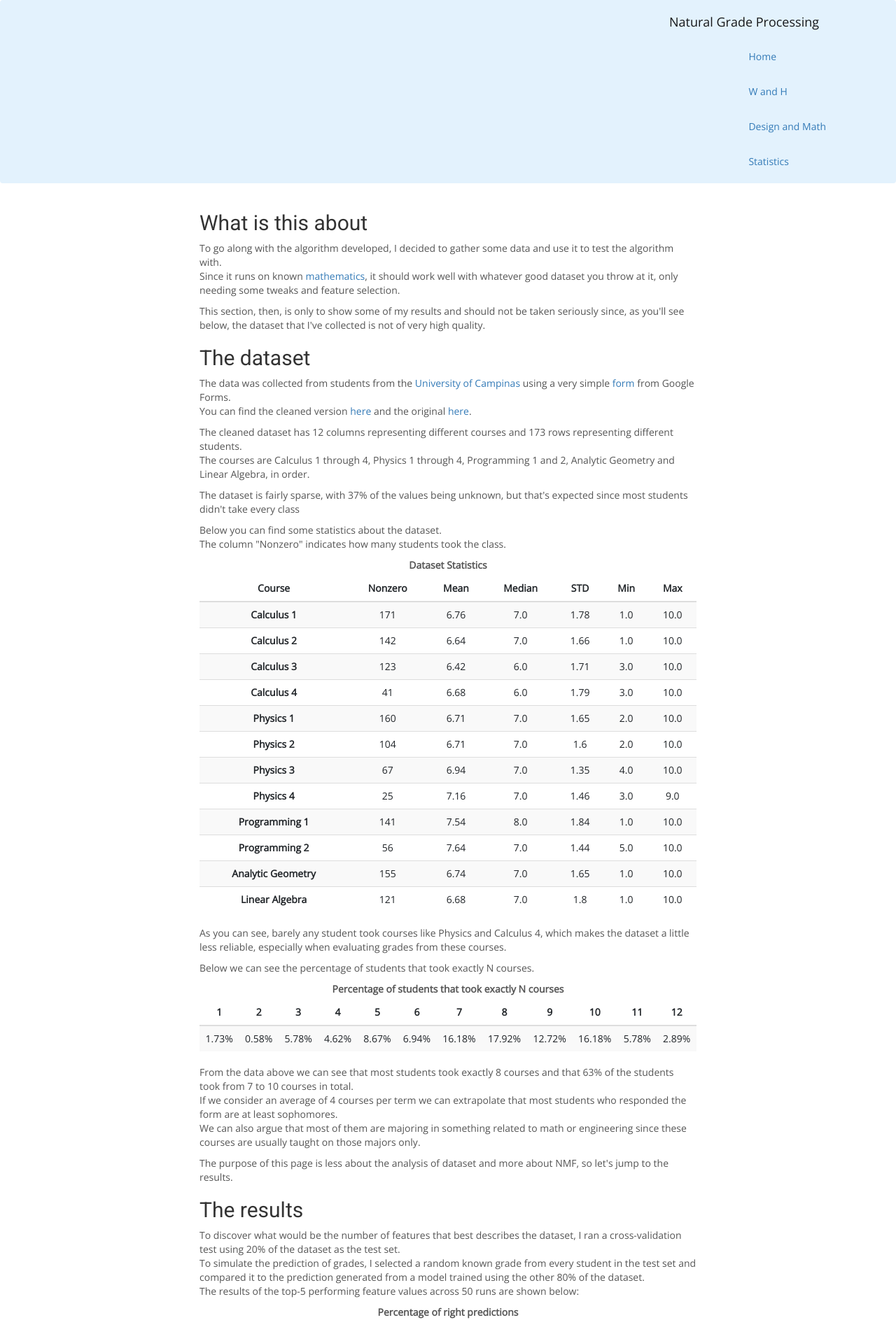
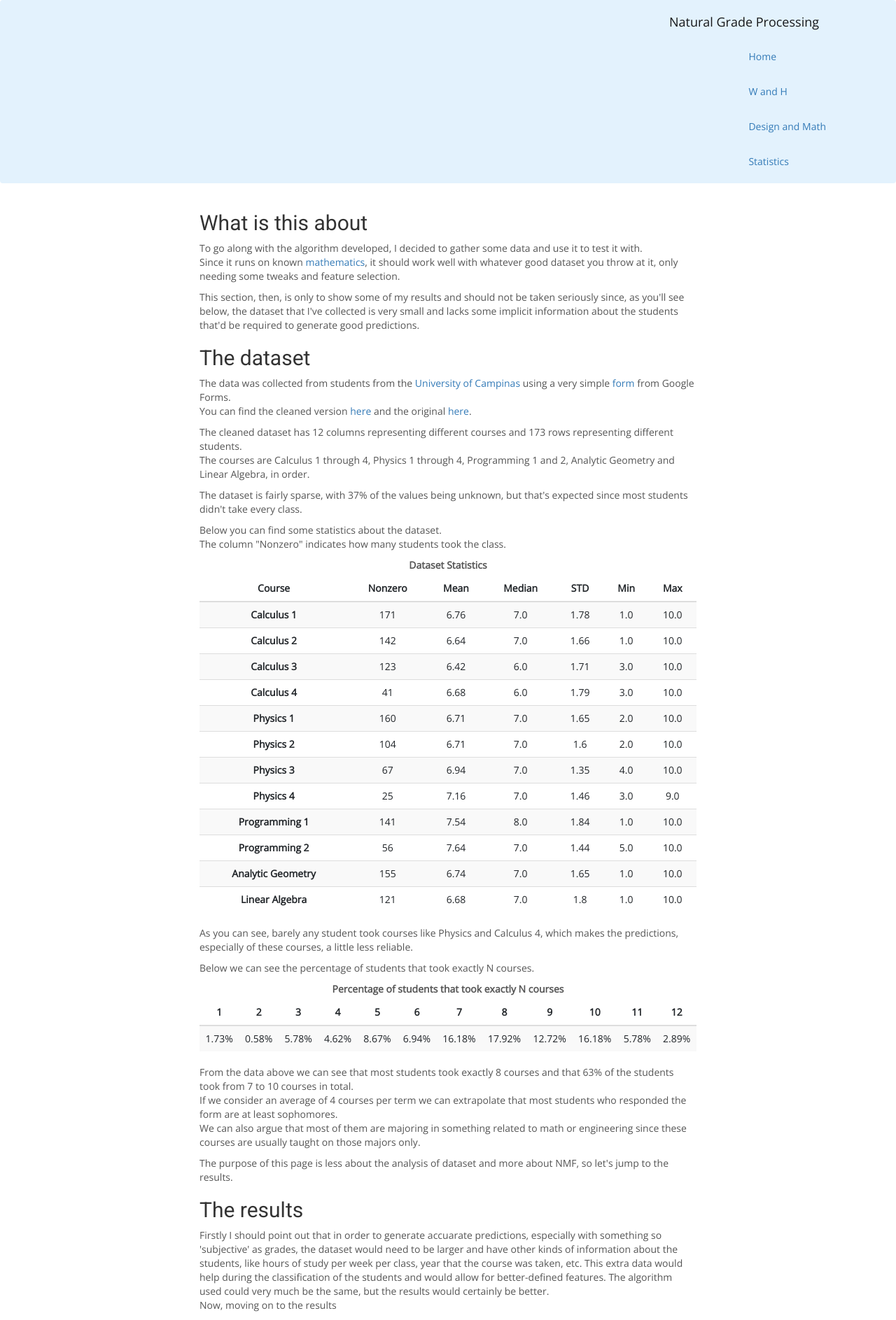
Before and after one commit to Maronato/NGP, a Django app: page /stats/ in a window 1280 px wide. Shown: the top 1887 px of the page at 70% size. Run offline with Django 3.2, Linux system fonts and the light colour scheme; some libraries are stand-ins or nearby versions.

Commit message:
final fixes

```diff
--- a/interface/templates/stats.html
+++ b/interface/templates/stats.html
@@ -13,11 +13,11 @@
     <div class="col-md-8 col-md-offset-2">
         <h2> What is this about </h2>
         <p>
-            To go along with the algorithm developed, I decided to gather some data and use it to test the algorithm with.
+            To go along with the algorithm developed, I decided to gather some data and use it to test it with.
             <br> Since it runs on known <a href="/info/">mathematics</a>, it should work well with whatever good dataset you throw at it, only needing some tweaks and feature selection.
         </p>
         <p>
-            This section, then, is only to show some of my results and should not be taken seriously since, as you'll see below, the dataset that I've collected is not of very high quality.
+            This section, then, is only to show some of my results and should not be taken seriously since, as you'll see below, the dataset that I've collected is very small and lacks some implicit information about the students that'd be required to generate good predictions.
         </p>
         <h2> The dataset </h2>
         <p>
@@ -30,7 +30,7 @@
             <br> The courses are Calculus 1 through 4, Physics 1 through 4, Programming 1 and 2, Analytic Geometry and Linear Algebra, in order.
         </p>
         <p>
-            The dataset is fairly sparse, with 37% of the values being unknown, but that's expected since most students didn't take every class
+            The dataset is fairly sparse, with 37% of the values being unknown, but that's expected since most students didn't take every class.
         </p>
         <p>
             Below you can find some statistics about the dataset.
@@ -60,7 +60,7 @@
             </tbody>
         </table>
         <p>
-            As you can see, barely any student took courses like Physics and Calculus 4, which makes the dataset a little less reliable, especially when evaluating grades from these courses.
+            As you can see, barely any student took courses like Physics and Calculus 4, which makes the predictions, especially of these courses, a little less reliable.
         </p>
         <p>
             Below we can see the percentage of students that took exactly N courses.
@@ -110,11 +110,14 @@
             We can also argue that most of them are majoring in something related to math or engineering since these courses are usually taught on those majors only.
         </p>
         <p>
-
-        <p>
             The purpose of this page is less about the analysis of dataset and more about NMF, so let's jump to the results.
         </p>
         <h2> The results </h2>
+        <p>
+            Firstly I should point out that in order to generate accuarate predictions, especially with something so 'subjective' as grades, the dataset would need to be larger and have other kinds of information about the students, like hours of study per week per class, year that the course was taken, etc. This extra data would help during the classification of the students and would allow for better-defined features. The algorithm used could very much be the same, but the results would certainly be better.
+            <br>
+            Now, moving on to the results
+        </p>
         <p>
             To discover what would be the number of features that best describes the dataset, I ran a cross-validation test using 20% of the dataset as the test set.
             <br> To simulate the prediction of grades, I selected a random known grade from every student in the test set and compared it to the prediction generated from a model trained using the other 80% of the dataset.
@@ -144,16 +147,18 @@
             </tbody>
         </table>
         <p>
-            The percentage is not so good, but I wouldn't blame the algorithm for it.<br> My method of collecting the dataset makes it prone to have a lot of noise and wrong data since the students' input is not guaranteed to be right. Besides that,
-            I didn't collect any additional information that could be used as bias or to better define student's profiles.
+            We can see that 8 features seem to be the right amount for this dataset.
+        </p>
+        <p>
+            The percentage is not so good, but I believe the cause for this is explained by the size and quality of the dataset.
         </p>
         <p>
             More analysis would be needed to better judge the global performance of the algorithm.
-            <br> Using better datasets would be an option that I'll explore after the project's deadline.
-            <br> I also plan on comparing my algorithm to other known algorithms to better evaluate its performance.
+            <br> Using better datasets is an option that I'll explore after the project's deadline.
+            <br> I also plan on comparing my algorithm to other known methods to better evaluate its performance.
         </p>
         <p>
-            Now that we acknowledge the problems mentioned above, let's look at the <code>H</code> table found because why not.
+            Now that we acknowledge the problems mentioned above, let's look at the <code>H</code> table found.
         </p>
         <h3>More numbers</h3>
         <p>
```
Also changed, not shown: interface/templates/math.html (+6 -13 lines).
